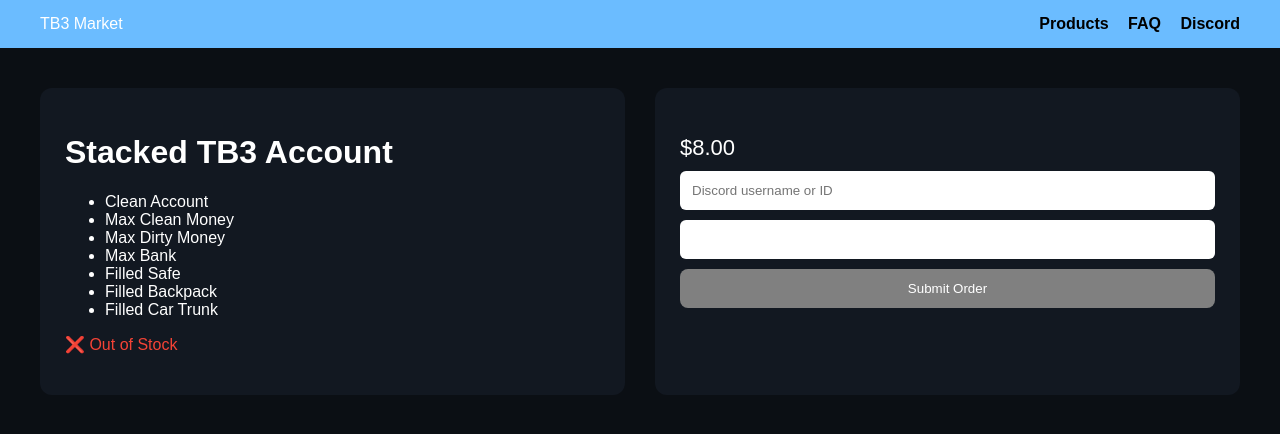
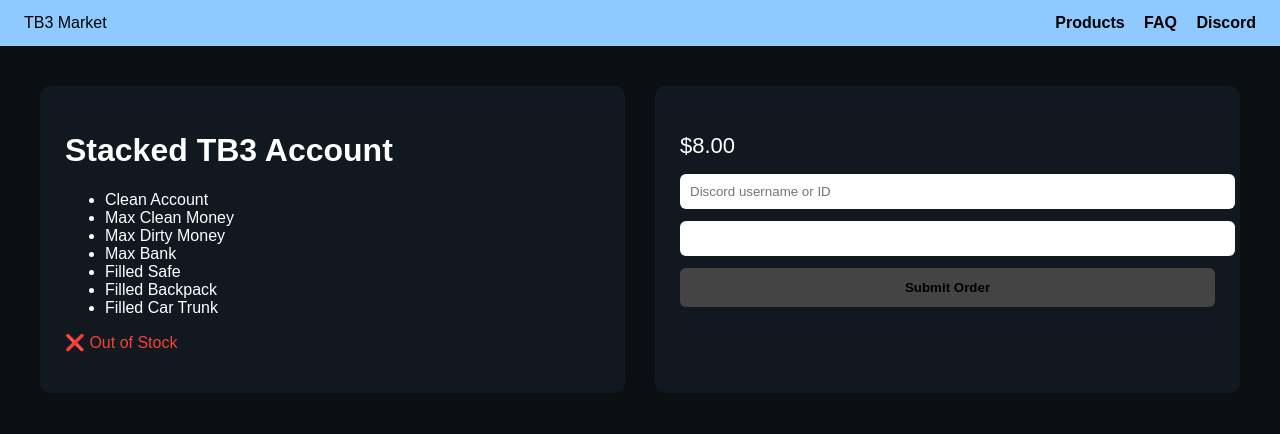
Before and after one commit to Hatemonks234/Button-Boys-Market, a plain HTML site: page product.html in a window 1280 px wide. Drawn offline with Linux system fonts and the light colour scheme.

Commit message:
Update style.css

```diff
--- a/style.css
+++ b/style.css
@@ -1,26 +1,24 @@
-* {
-  box-sizing: border-box;
-  font-family: Arial, sans-serif;
-}
-
 body {
   margin: 0;
+  font-family: Arial, sans-serif;
   background: #0b0f14;
-  color: white;
+  color: #fff;
 }
 
 .navbar {
-  background: #6bbcff;
-  padding: 15px 40px;
+  background: #8ecaff;
+  color: #000;
+  padding: 14px 24px;
   display: flex;
   justify-content: space-between;
+  align-items: center;
 }
 
 .navbar a {
-  color: black;
+  margin-left: 15px;
+  color: #000;
   text-decoration: none;
-  font-weight: bold;
-  margin-left: 15px;
+  font-weight: 600;
 }
 
 .container {
@@ -28,26 +26,27 @@ body {
 }
 
 .product-page {
-  display: grid;
-  grid-template-columns: 1fr 1fr;
+  display: flex;
   gap: 30px;
 }
 
-.details, .buy-box {
-  background: #121821;
+.details,
+.buy-box {
+  background: #111820;
   padding: 25px;
-  border-radius: 12px;
+  border-radius: 10px;
+  width: 50%;
 }
 
 .price {
   font-size: 22px;
-  margin-bottom: 10px;
+  margin-bottom: 15px;
 }
 
 input {
   width: 100%;
-  padding: 12px;
-  margin-bottom: 10px;
+  padding: 10px;
+  margin-bottom: 12px;
   border-radius: 6px;
   border: none;
 }
@@ -55,20 +54,26 @@ input {
 button {
   width: 100%;
   padding: 12px;
-  background: #4faaff;
-  color: white;
+  background: #5aaeff;
+  color: #000;
+  font-weight: 600;
   border: none;
-  border-radius: 8px;
+  border-radius: 6px;
   cursor: pointer;
 }
 
 button:disabled {
-  background: gray;
+  background: #444;
   cursor: not-allowed;
 }
 
-@media (max-width: 768px) {
-  .product-page {
-    grid-template-columns: 1fr;
-  }
+.discord-btn {
+  display: inline-block;
+  margin-top: 10px;
+  padding: 10px 16px;
+  background: #5865F2;
+  color: white;
+  border-radius: 6px;
+  text-decoration: none;
+  font-weight: 600;
 }
```
